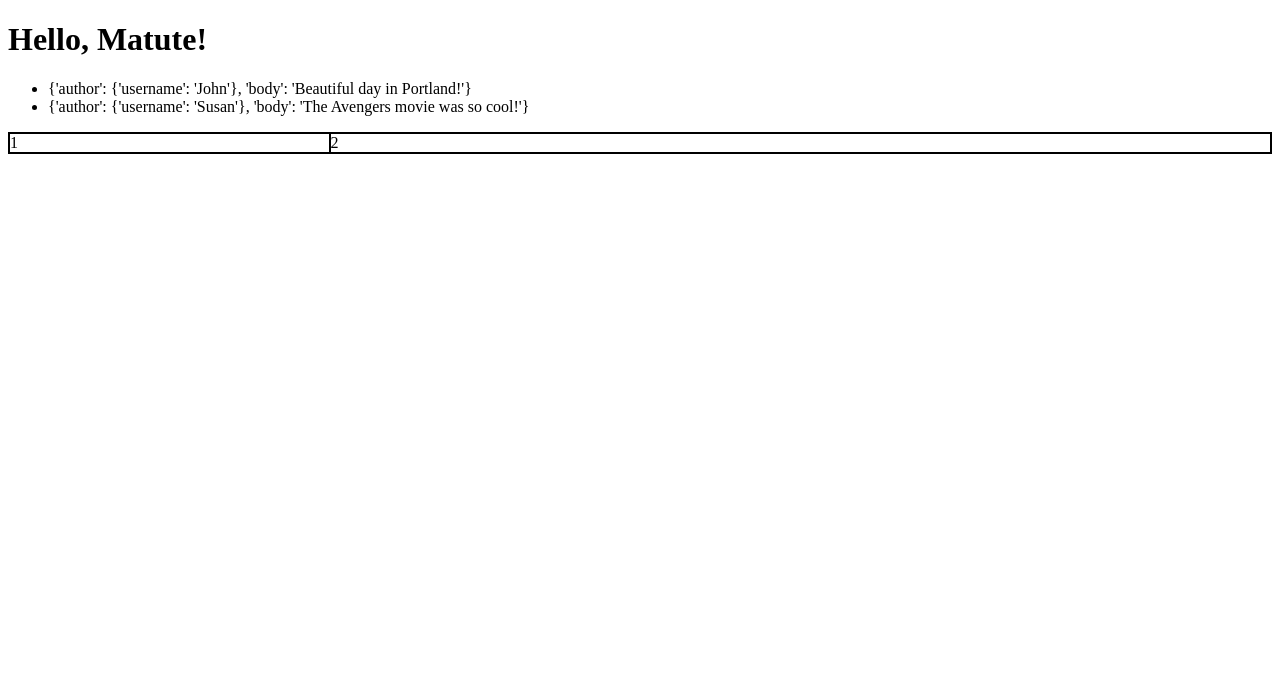
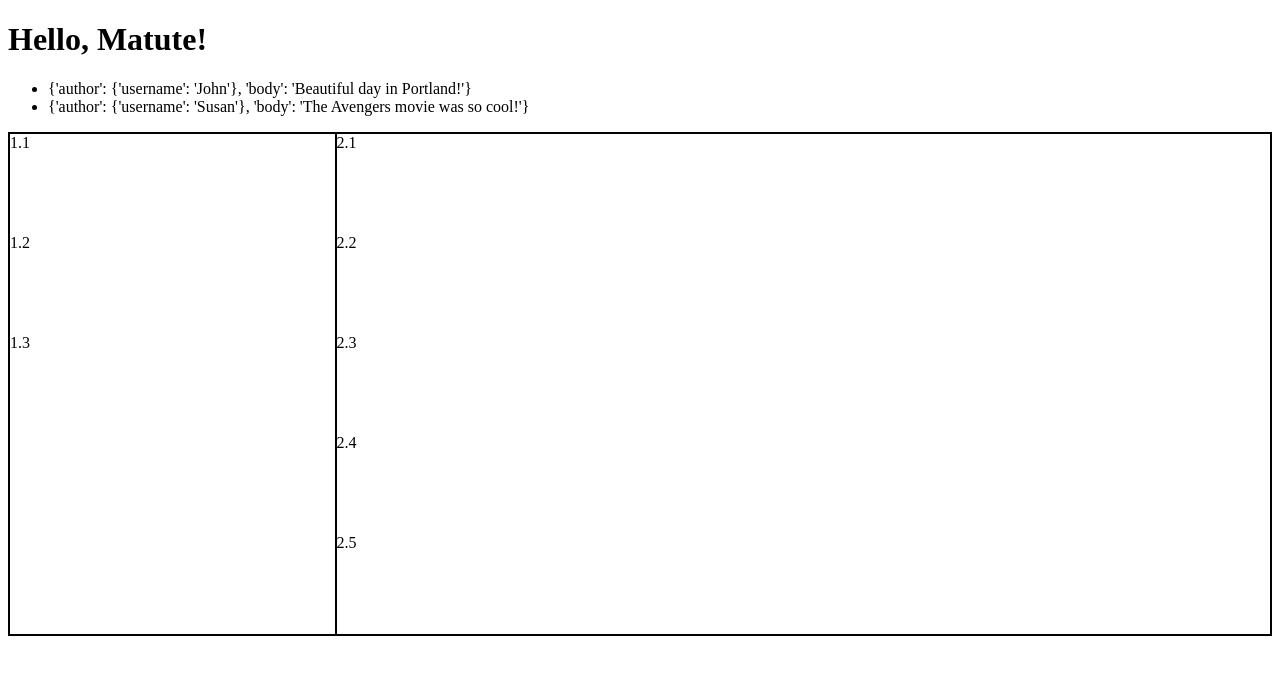
Before and after one commit to trapaglia/my_feed, a Flask app: page / in a window 1280 px wide. Shown: the top 675 px of the page. Run offline with Flask 3, Linux system fonts and the light colour scheme.

Commit message:
listo distribucion

```diff
--- a/static/css/styles.css
+++ b/static/css/styles.css
@@ -8,11 +8,43 @@
     */
     border: 1px solid black;
 }
+
 .left_container {
     flex-grow: 1;
     border: 1px solid black;
+    min-width: 300px;
+    display: flex;
+    flex-direction: column;
 }
+.phrase{
+    /* align-self: auto;  */
+    /*align-self: auto;: This is often the easiest and best approach.  It allows the flex item to size itself based on its content along the cross axis.  It will respect min-height, max-height, and height: auto;*/
+    min-height: 100px;
+}
+.papers{
+    min-height: 100px;
+}
+.cuestionario{
+    min-height: 100px;
+}
+
 .right_container {
     flex-grow: 3;
     border: 1px solid black;
+    min-width: 300px;
 }
+.clima{
+    min-height: 100px;
+}
+.pagina_libro{
+    min-height: 100px;
+}
+.idioma1{
+    min-height: 100px;
+}
+.idioma2{
+    min-height: 100px;
+}
+.receta{
+    min-height: 100px;
+}
--- a/templates/index.html
+++ b/templates/index.html
@@ -13,8 +13,18 @@
         {% endfor %}
     </ul>
     <div class="top_container">
-        <div class="left_container">1</div>
-        <div class="right_container">2</div>
+        <div class="left_container">
+            <div class="phrase">1.1</div>
+            <div class="papers">1.2</div>
+            <div class="cuestionario">1.3</div>
+        </div>
+        <div class="right_container">
+            <div class="clima">2.1</div>
+            <div class="pagina_libro">2.2</div>
+            <div class="idioma1">2.3</div>
+            <div class="idioma2">2.4</div>
+            <div class="receta">2.5</div>
+        </div>
     </div>
 </body>
 </html>
```
